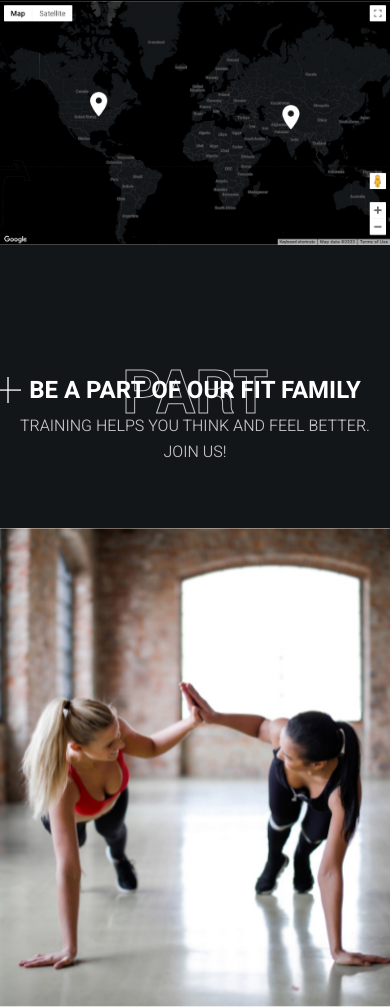
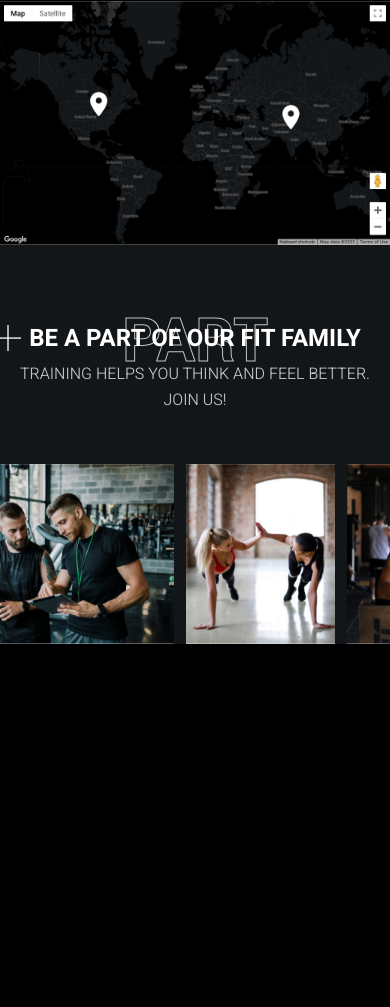
Before and after one commit to Yauhen-Kuntsevich/crossfit-site, a plain HTML site: page index.html in a window 390 px wide. Shown: the part 4344-5351 px from the top of the page. After the commit the page ends 4988 px from the top, so only its background shows below. Drawn offline with Linux system fonts and the light colour scheme.

Commit message:
Family section adaptation

```diff
--- a/styles.css
+++ b/styles.css
@@ -745,6 +745,10 @@ h6 {
     display: flex;
     flex-direction: column-reverse;
   }
+
+  .family-image {
+    height: 360px;
+  }
 }
 
 @media (max-width: 768px) {
@@ -835,4 +839,17 @@ h6 {
   .location-description {
     margin-bottom: 20px;
   }
+
+  .family-image {
+    height: 180px;
+  }
+
+  .family-header {
+    padding-top: 80px;
+    padding-bottom: 50px;
+  }
+
+  .family-body {
+    column-gap: 12px;
+  }
 }
```
